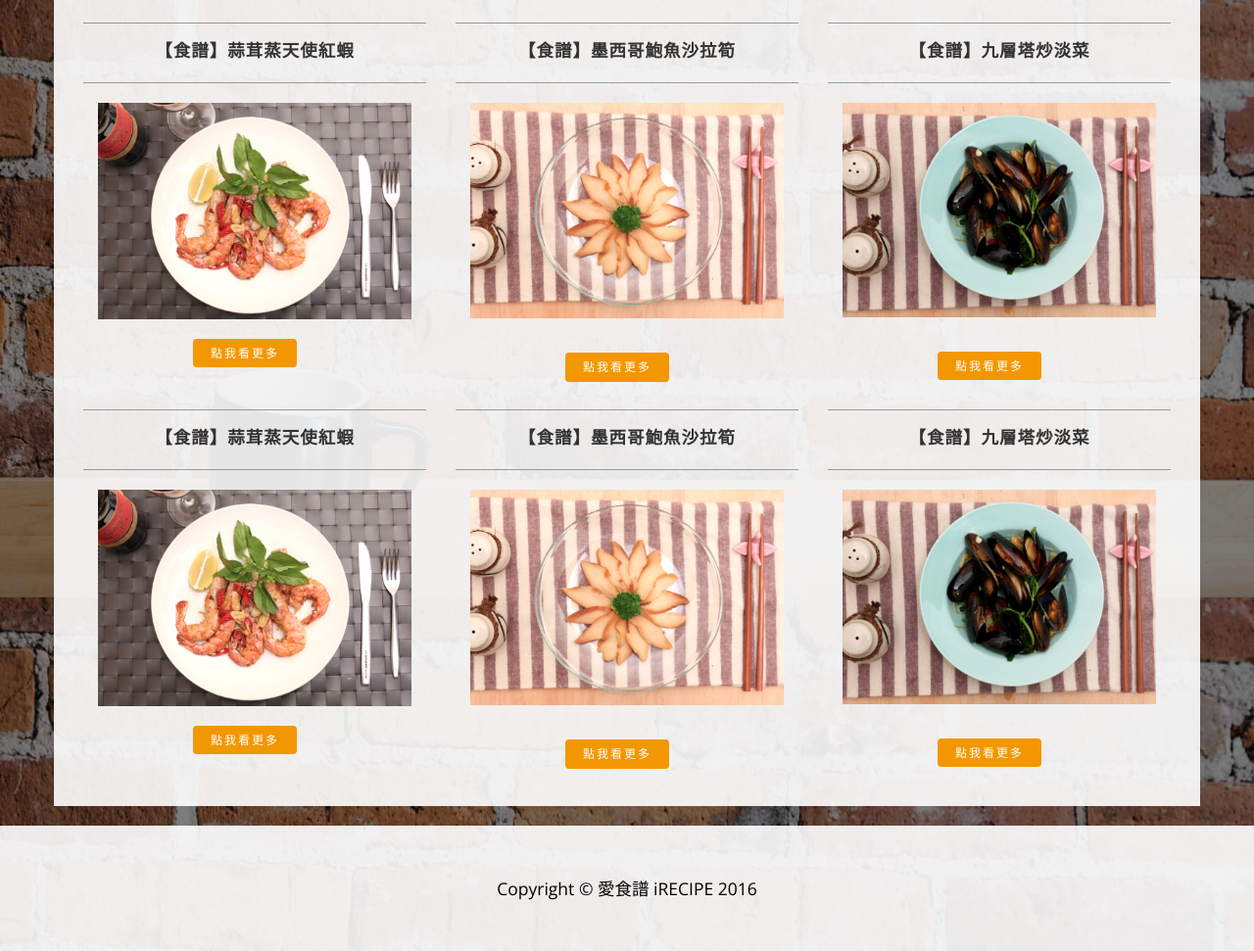
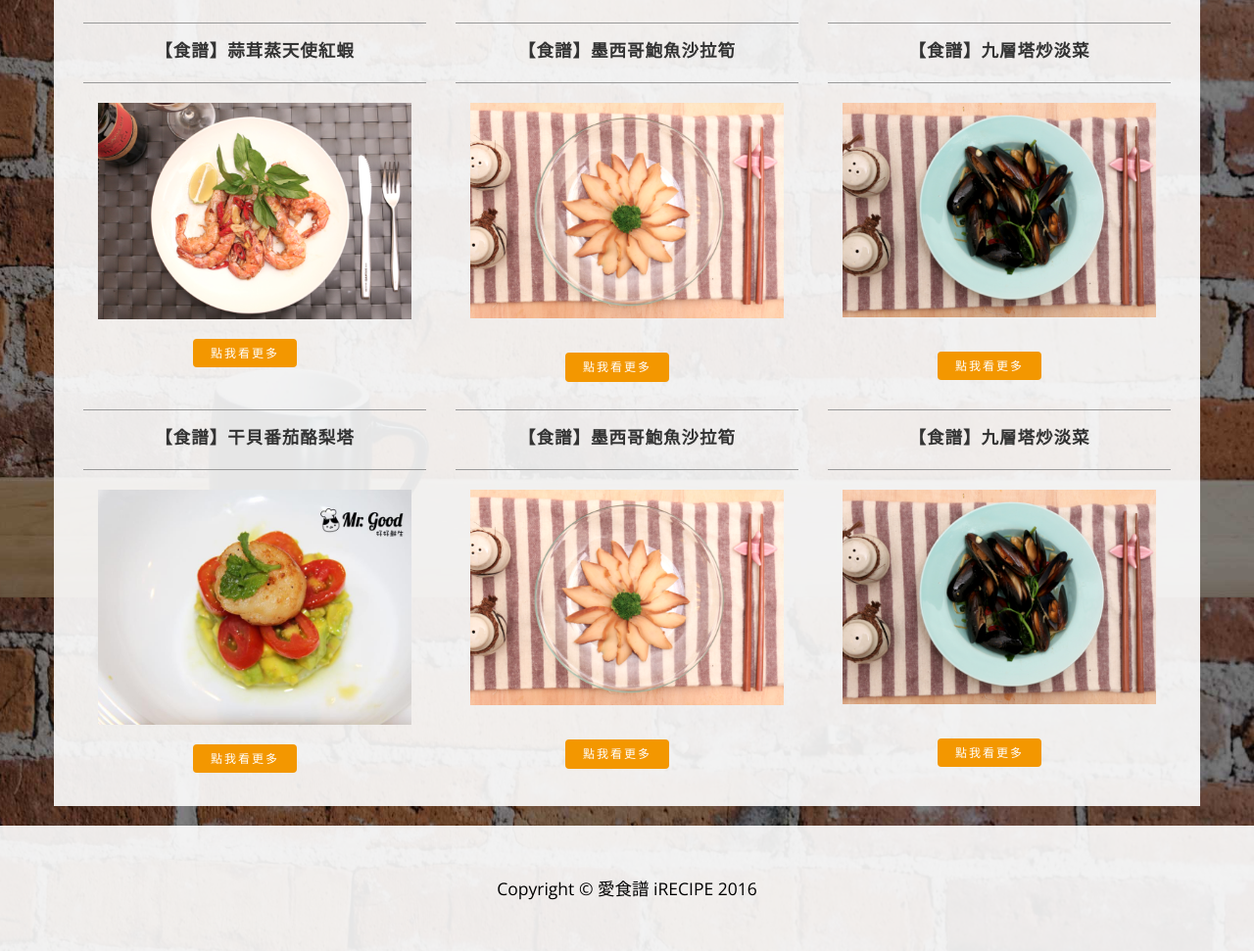
Before and after one commit to j2531000/iRECIPE, a plain HTML site: page index.html in a window 1280 px wide. Shown: the part 990-1961 px from the top of the page at 98% size. Drawn offline with nearby package versions, Linux system fonts and the light colour scheme.

Commit message:
首頁新稱blog4

```diff
--- a/index.html
+++ b/index.html
@@ -135,15 +135,15 @@
                 </div>
                 <div class="col-md-4 blog-box">
                     <hr>
-                    <h2 class="intro-text text-center"><strong>【食譜】蒜茸蒸天使紅蝦</strong>
+                    <h2 class="intro-text text-center"><strong>【食譜】干貝番茄酪梨塔</strong>
                     </h2>
                     <hr>
                     <div class="col-md-12 text-center center-col">
-                    	<img class="blog-img" src="img/slide-1.png" alt="">
+                    	<img class="blog-img" src="img/slide-4.jpg" alt="">
                     </div>
 
                		<div class="text-center">
-               			<a class="btn readmore-button" href="blog-1.html">點我看更多</a>
+               			<a class="btn readmore-button" href="blog-4.html">點我看更多</a>
                		</div>
                 </div>
                 <div class="col-md-4 blog-box">
```
